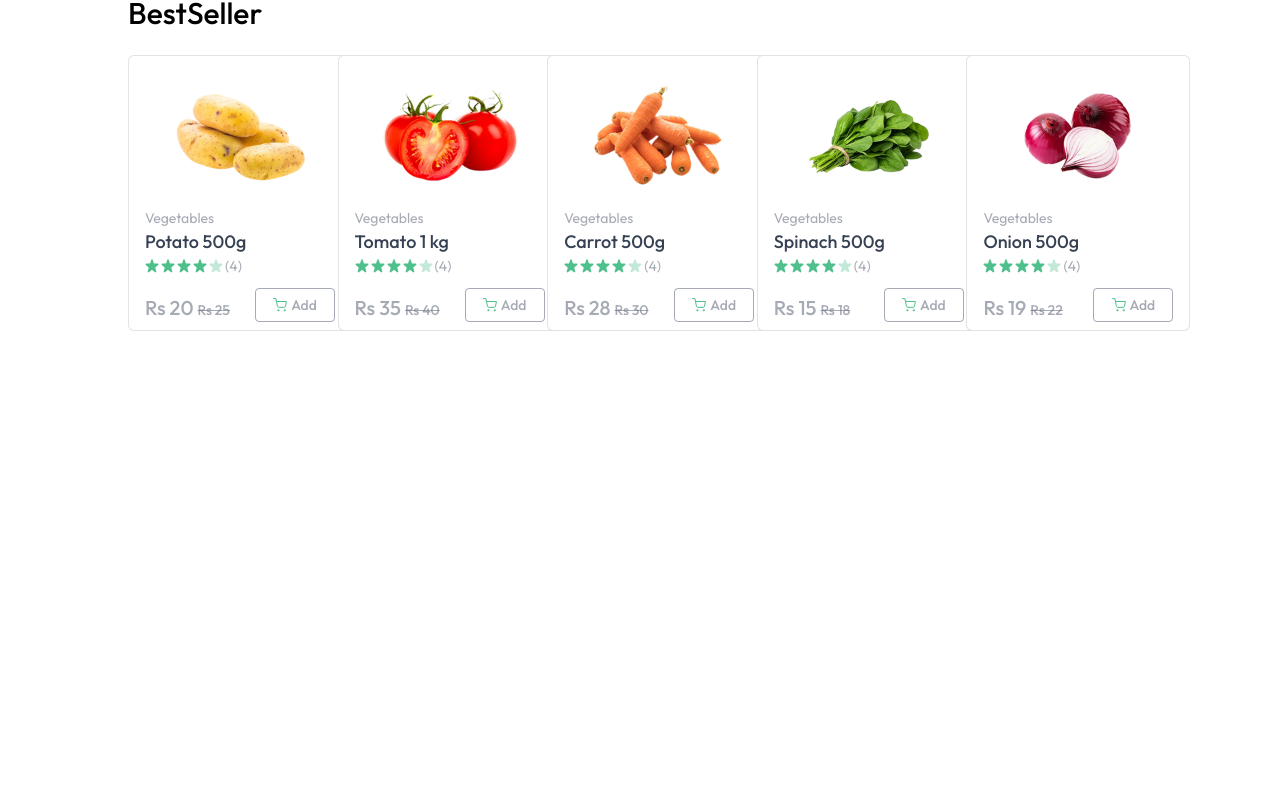
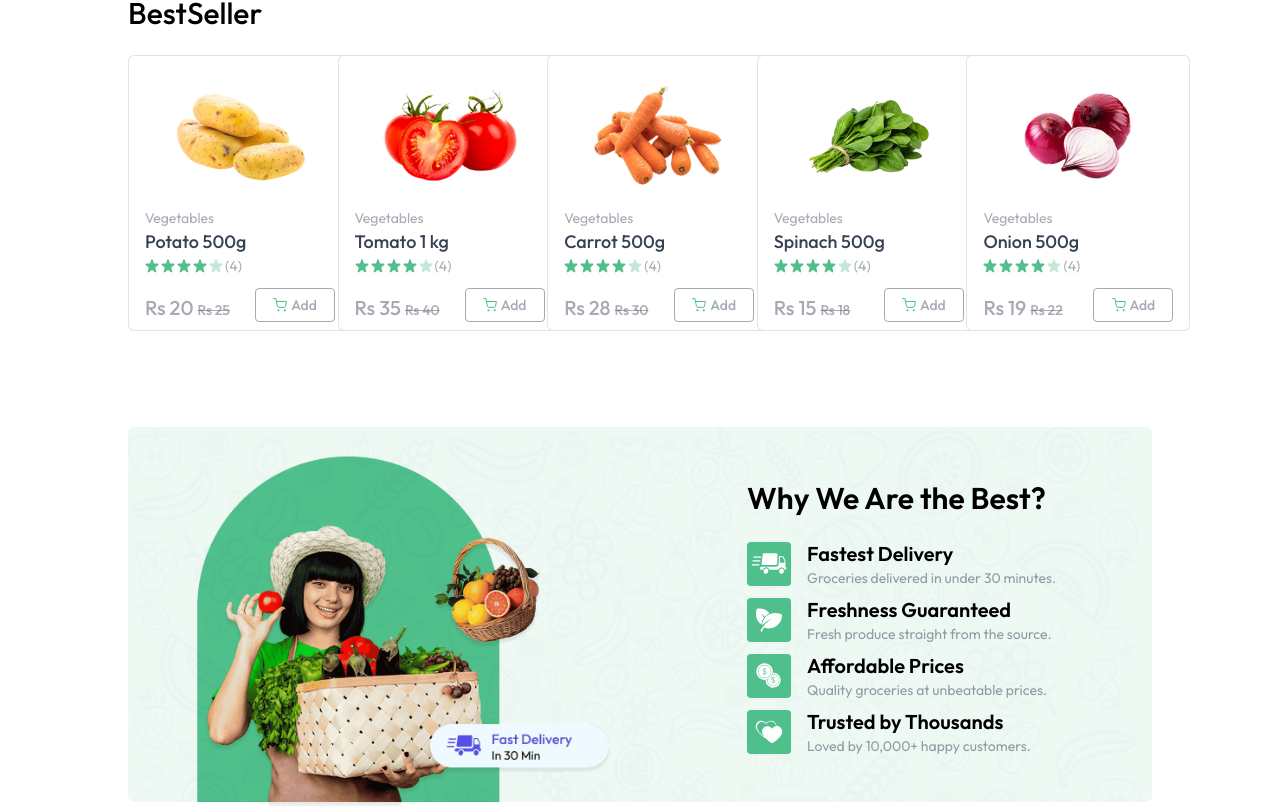
Before and after one commit to pankajgupta96/Greencart, a React (Vite) app in the folder frontend/: page / in a window 1280 px wide. Shown: the part 873-1682 px from the top of the page. Before the commit the page ends 1204 px from the top, so only its background shows below. Built offline with nearby package versions, Linux system fonts and the light colour scheme.

Commit message:
feat : BottomBanner completed

```diff
--- a/frontend/src/components/BottomBanner.jsx
+++ b/frontend/src/components/BottomBanner.jsx
@@ -1,8 +1,35 @@
 import React from 'react'
+import { assets, features } from '../assets/assets'
 
 function BottomBanner() {
   return (
-    <div>BottomBanner</div>
+    <div className='relative mt-24'>
+        <img src={assets.bottom_banner_image} alt="bottom_banner_image"  className='w-full hidden md:block'/>
+        <img src={assets.bottom_banner_image_sm} alt="bottom_banner_image"  className='w-full md:hidden'/>
+
+         <div className='absolute inset-0 flex flex-col items-center md:items-end md:justify-center pt-16 md:pt-0 md:pr-24'>
+
+             <div>
+                <h1 className='text-2xl md:text-3xl font-semibold text-primary mb-6 '>
+                    Why We Are the Best?
+                </h1>
+
+                {features.map((feature , index)=>(
+                   <div key={index} className = 'flex items-center gap-4 mt-2' >
+                    <img src={feature.icon} alt=" feature.title"  className='md:w-11 w-9'/>
+                     <div>
+                                            <h3 className='text-lg md:text-xl font-semibold'>
+                        {feature.title}
+
+                    </h3>
+                    <p className='text-gray-500/70 text-xs md:text-sm'> {feature.description}</p>
+                     </div>
+                    </div>
+                ))}
+             </div>
+         </div>
+
+    </div>
   )
 }
 
--- a/frontend/src/pages/Home.jsx
+++ b/frontend/src/pages/Home.jsx
@@ -3,6 +3,7 @@
 
 import Categories from '../components/Categories';
 import BestSeller from '../components/BestSeller';
+import BottomBanner from '../components/BottomBanner';
 
 function Home() {
   return (
@@ -10,6 +11,7 @@
      <MainBanner/>
      <Categories/>
      <BestSeller/>
+     <BottomBanner/>
     </div>
   )
 }
```
